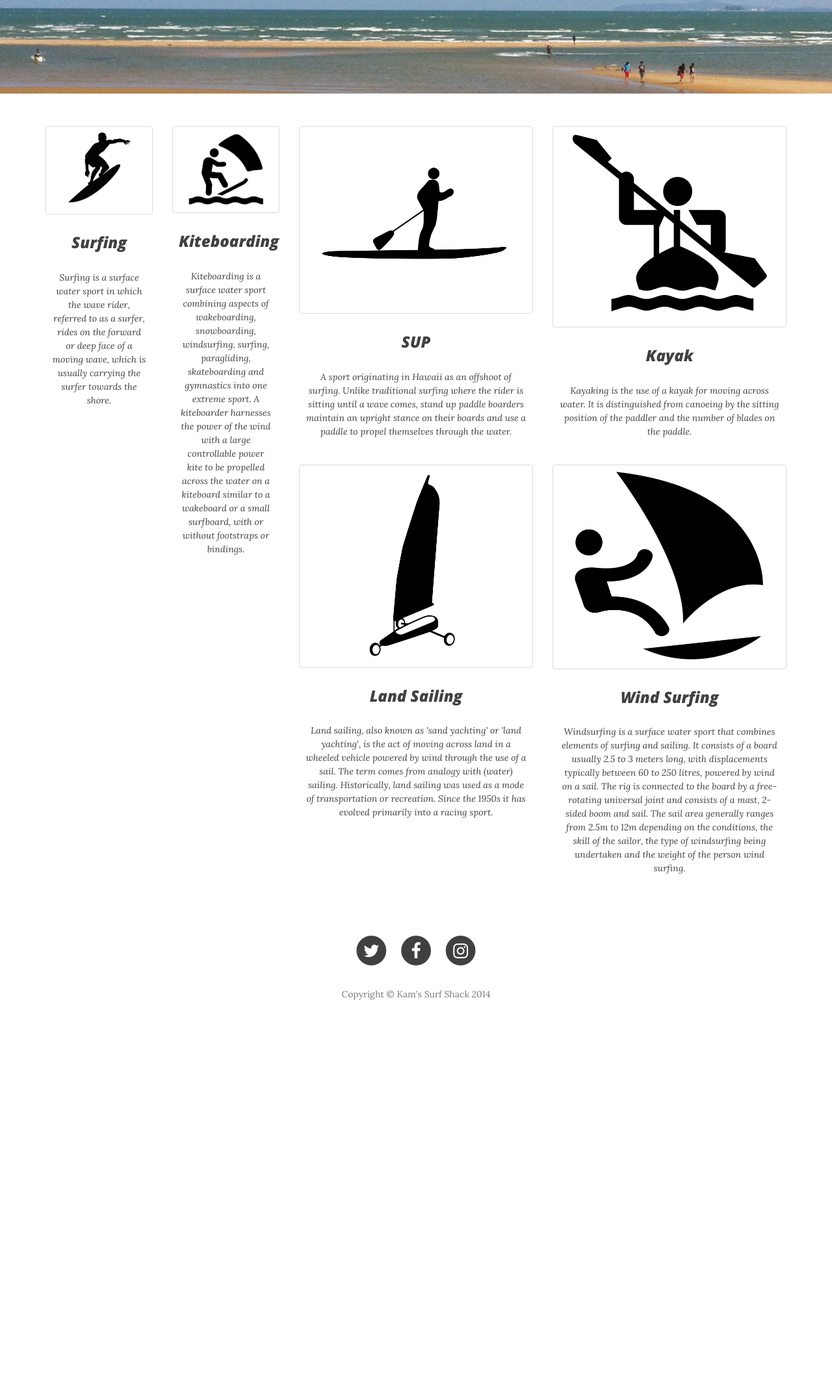
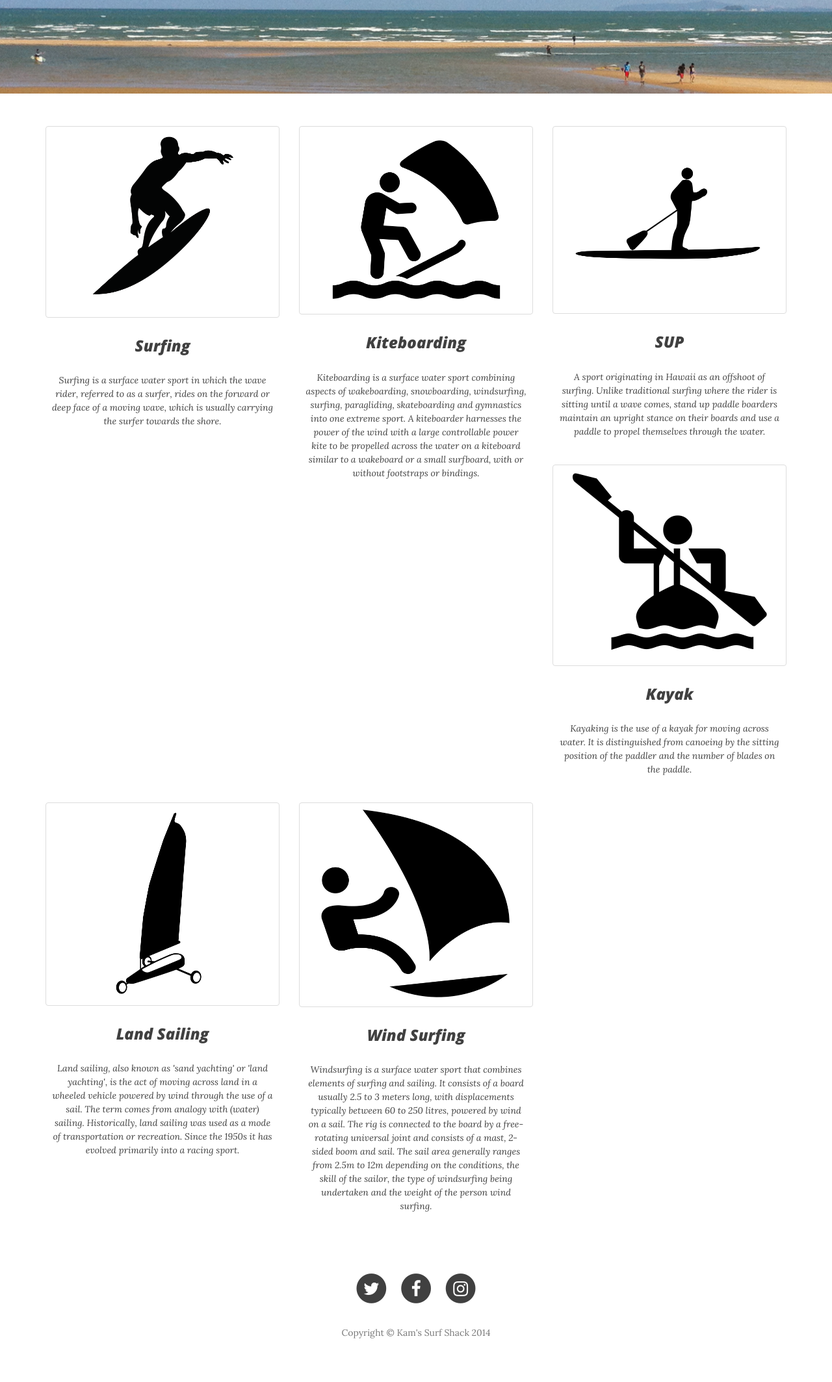
Before and after one commit to mrb101/Kams, a Django app: page / in a window 1280 px wide. Shown: the part 305-2432 px from the top of the page at 65% size. Before the commit the page ends 1844 px from the top, so only its background shows below. Run offline with Django 3.2, Linux system fonts and the light colour scheme; parts of the project's set-up code (start-up, migrations or seed data) failed here and were passed over; some libraries are stand-ins or nearby versions.

Commit message:
fixes the body in index

```diff
--- a/templates/main/index.html
+++ b/templates/main/index.html
@@ -4,14 +4,14 @@
 {% include 'main/header.html' %}
 <div class="container">
 <div class="row">
-    <div class="col-md-2 col-xs-12">
+    <div class="col-md-4 col-xs-12">
         <img class="img-responsive img-thumbnail" src="{% static "img/surfing1.png" %}" alt="...">
         <div class="caption">
             <h3>Surfing</h3>
             <p>Surfing is a surface water sport in which the wave rider, referred to as a surfer, rides on the forward or deep face of a moving wave, which is usually carrying the surfer towards the shore.</p>
         </div>
     </div>
-    <div class="col-md-2 col-xs-12">
+    <div class="col-md-4 col-xs-12">
         <img class="img-responsive img-thumbnail" src="{% static "img/kite-surfing1.png" %}" alt="...">
         <div class="caption">
             <h3>Kiteboarding</h3>
```
